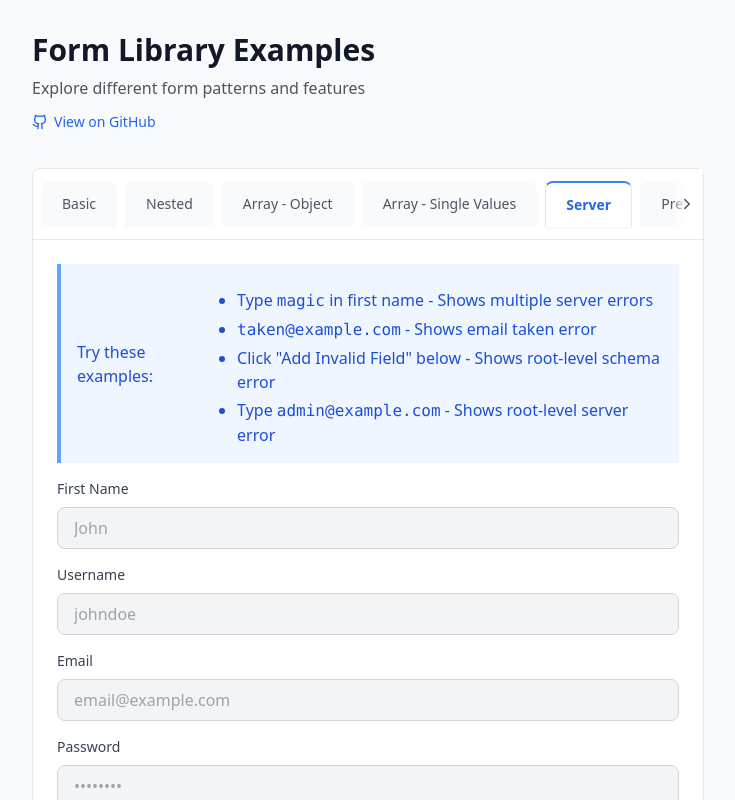
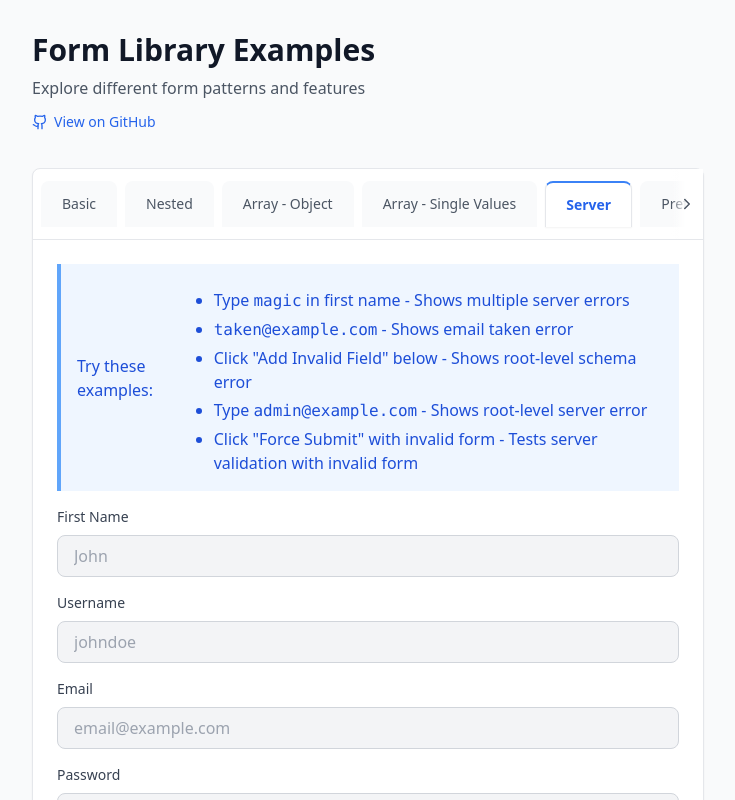
Before and after one commit to keverw/form-context-react-zod, a React (Vite) app: page / in a window 1280 px wide. Both pictures are taken after a click on the button "Server". Shown: the top 800 px of the page, without its empty margins (272-1007 px from the left). Built offline with nearby package versions, Linux system fonts and the light colour scheme.

Commit message:
feat: add force submit button to test server validation with invalid form

```diff
--- a/src/components/examples/ServerExample.tsx
+++ b/src/components/examples/ServerExample.tsx
@@ -3,7 +3,15 @@ import { FormProvider } from '../../lib/form-context';
 import FormInput from '../FormInput';
 import { FormNotice, SubmitButton, LoadingSpinner } from './shared';
 import { FormState } from '../../lib/components/FormState';
-import { Bug, Trash2, Check, X, WifiOff, AlertTriangle } from 'lucide-react';
+import {
+  Bug,
+  Trash2,
+  Check,
+  X,
+  WifiOff,
+  AlertTriangle,
+  AlertCircle,
+} from 'lucide-react';
 import { simulateServer } from './utils';
 import { useFormContext } from '../../lib/hooks/useFormContext';
 import { useField } from '../../lib/hooks/useField';
@@ -228,6 +236,10 @@ function ServerForm() {
           <li>
             Type <code>admin@example.com</code> - Shows root-level server error
           </li>
+          <li>
+            Click "Force Submit" with invalid form - Tests server validation
+            with invalid form
+          </li>
         </ul>
       </FormNotice>
 
@@ -271,9 +283,26 @@ function ServerForm() {
           type="password"
           placeholder="••••••••"
         />
-        <SubmitButton />
+        <div className="flex gap-2">
+          <SubmitButton />
+          <button
+            type="button"
+            onClick={() => {
+              // Mark all fields as touched
+              const paths = form.getValuePaths();
+              paths.forEach((path) => form.setFieldTouched(path, true));
 
-        <div className="flex gap-2">
+              // Submit the form even if invalid
+              form.submit();
+            }}
+            className="flex items-center px-4 py-2 text-orange-700 bg-orange-50 rounded-lg hover:bg-orange-100"
+          >
+            <AlertCircle className="w-4 h-4 mr-2" />
+            Force Submit
+          </button>
+        </div>
+
+        <div className="flex gap-2 mt-4">
           <button
             type="button"
             onClick={() =>
```
